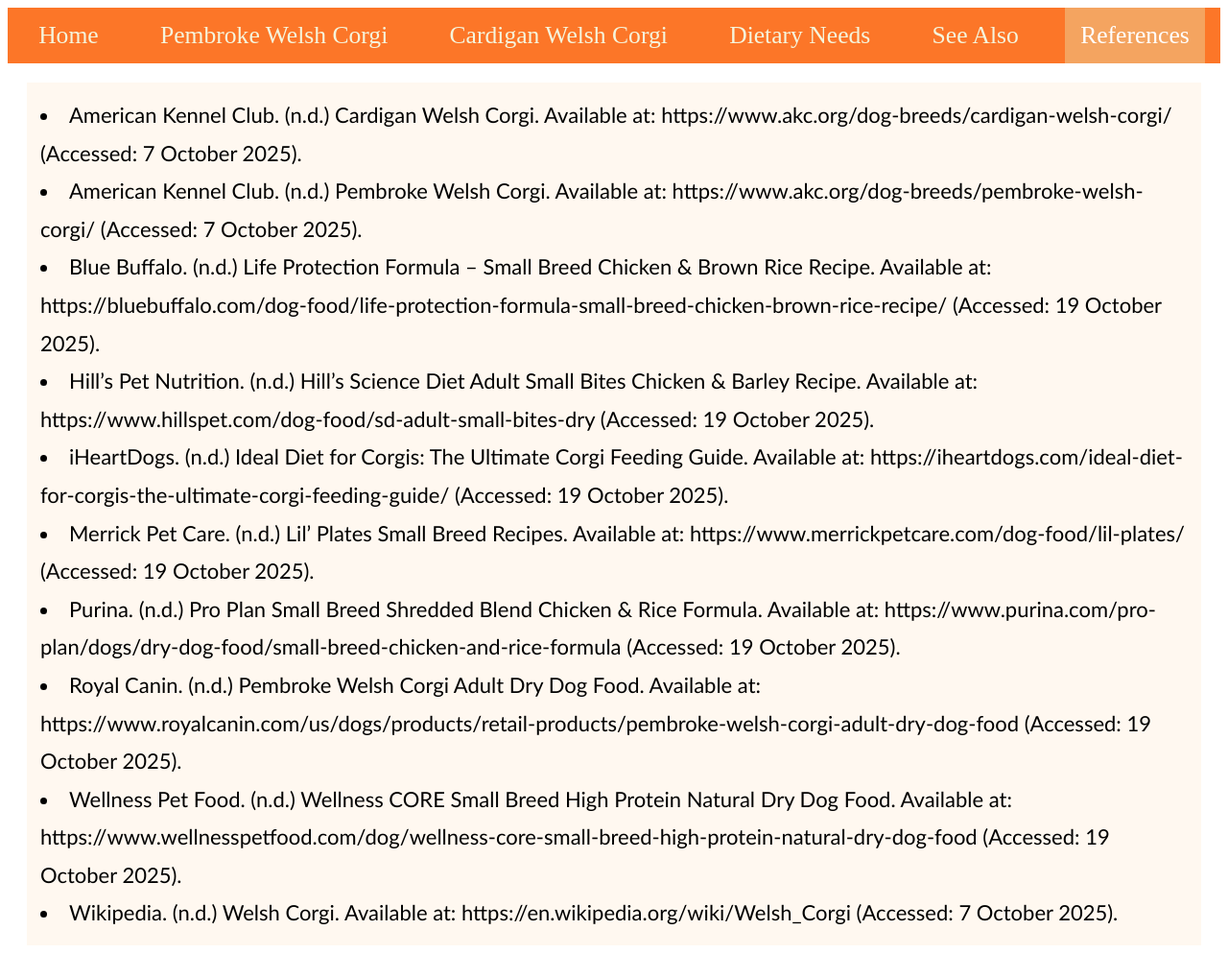
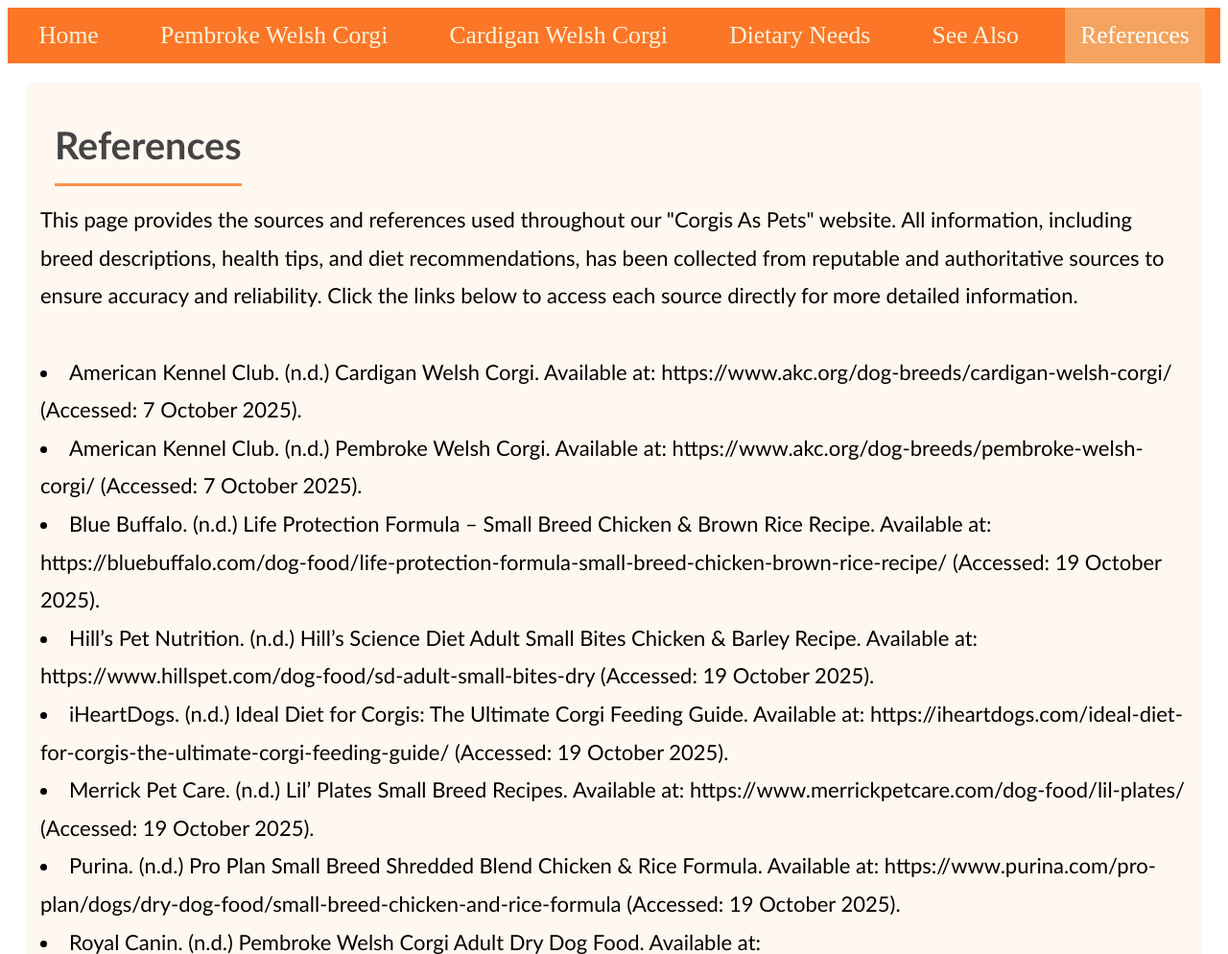
Before and after one commit to Kenatv/geog328_lab2_ResponsiveWebDesign, a plain HTML site: page references.html in a window 1280 px wide. Shown: the top 994 px of the page at 96% size. Drawn offline with Linux system fonts and the light colour scheme.

Commit message:
references

```diff
--- a/references.html
+++ b/references.html
@@ -36,6 +36,14 @@
     <!-- Page content -->
     <div class="content">
         <!-- Reference section -->
+        <h2 class="subtitle">References</h2>
+        <br>
+        This page provides the sources and references used throughout our "Corgis As Pets" website.
+        All information, including breed descriptions, health tips, and diet recommendations,
+        has been collected from reputable and authoritative sources to ensure accuracy and reliability.
+        Click the links below to access each source directly for more detailed information.
+        <br>
+        <br>
         <li>American Kennel Club. (n.d.) Cardigan Welsh Corgi. Available at: https://www.akc.org/dog-breeds/cardigan-welsh-corgi/
             (Accessed: 7 October 2025).</li>
         <li>American Kennel Club. (n.d.) Pembroke Welsh Corgi. Available at: https://www.akc.org/dog-breeds/pembroke-welsh-corgi/
```
